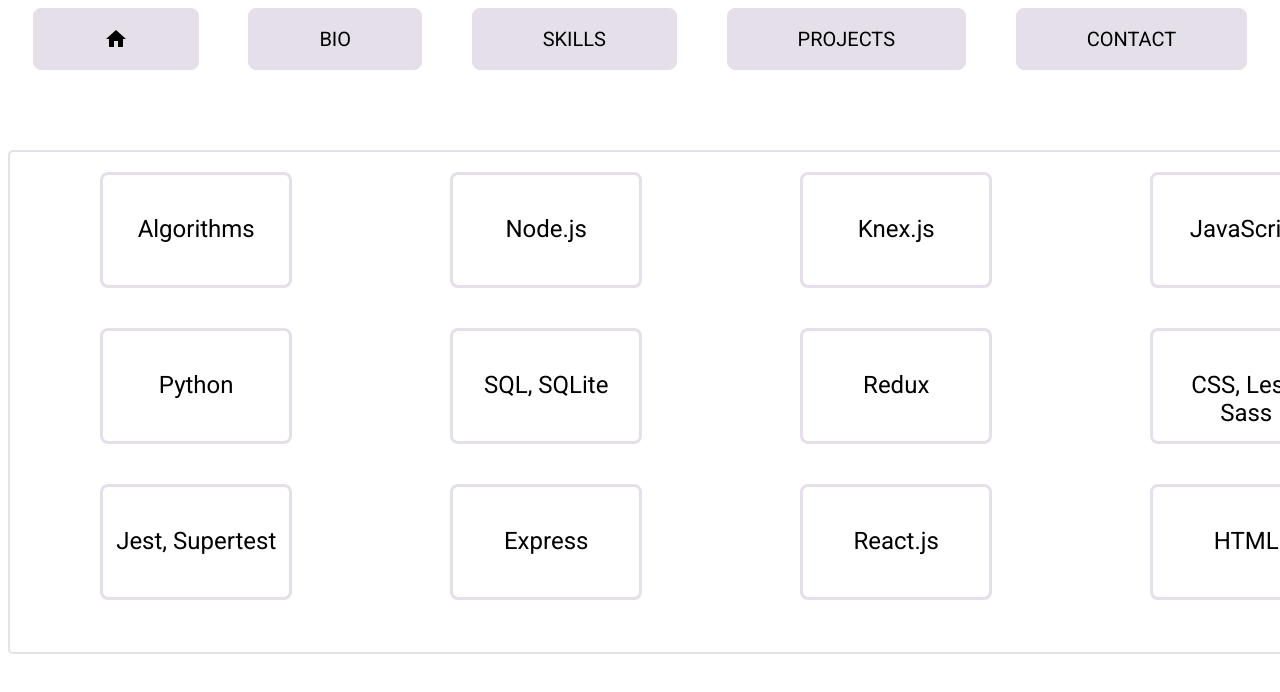
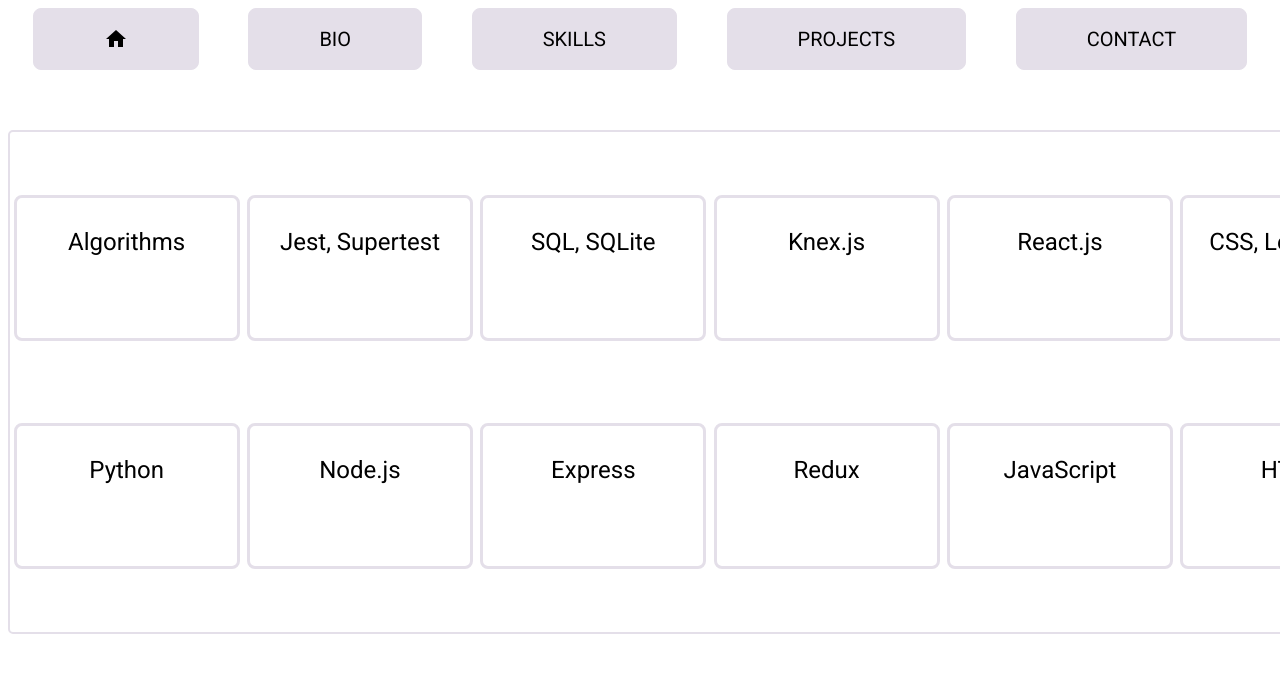
Before and after one commit to roselandroche/portfolio, a React (Create React App) app: page /skills in a window 1280 px wide. Shown: the top 692 px of the page. Built offline with nearby package versions, Linux system fonts and the light colour scheme.

Commit message:
Fixing styling issue

```diff
--- a/src/css/Skills.css
+++ b/src/css/Skills.css
@@ -9,18 +9,21 @@
     border-radius: 5px;
     width: 1400px;
     height: 500px;
-    margin: 10vh auto;
+    margin: 60px auto;
     display: flex;
     flex-flow: column wrap;
+    justify-content: space-evenly;
+    align-content: space-around;
 }
+
 .skill {
     border-radius: 8px;
     border: 3px solid #e4dfe9;
-    width: 13vw;
-    height: 60px;
-    margin: 20px 0 20px 90px;
+    width: 200px;
+    height: 100px;
+    margin: 20px auto;
     text-align: center;
-    padding: 40px 10px 10px 10px;
+    padding: 30px 10px 10px 10px;
 }
 
 .skill:hover{
```
